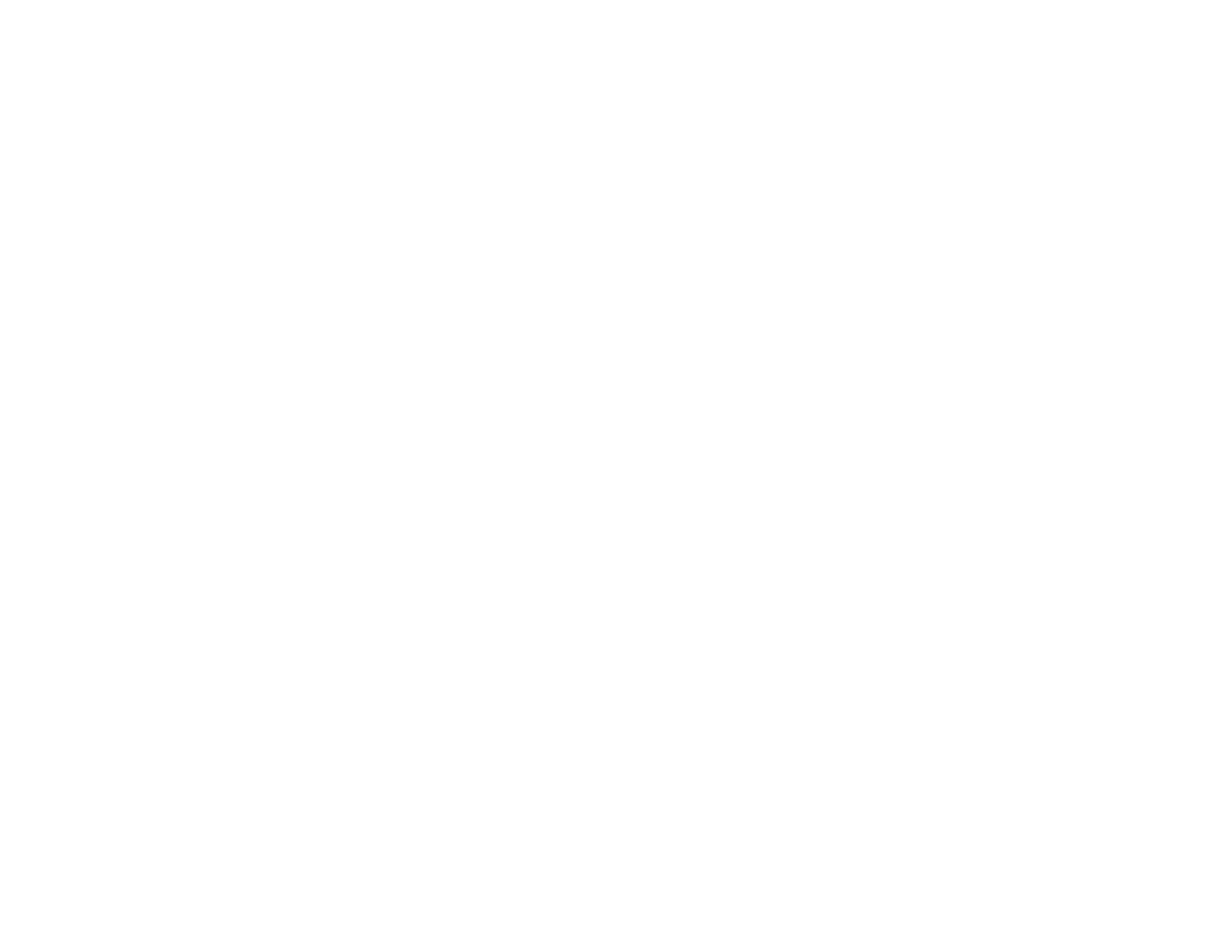
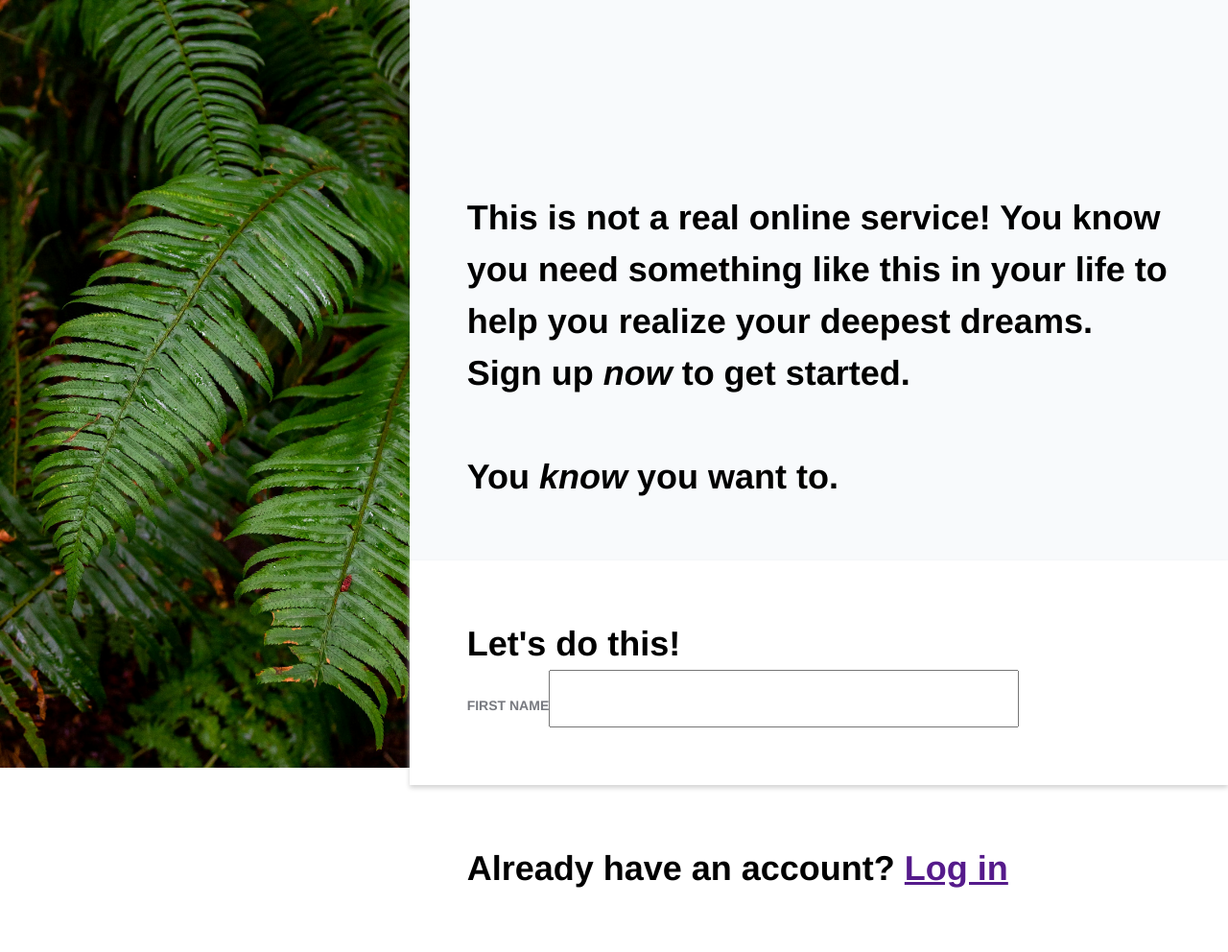
Before and after one commit to TheSeagullDev/odin-sign-up-form, a plain HTML site: page index.html in a window 1280 px wide. Shown: the whole page at 96% size. Before the commit the page ends 800 px from the top, so only its background shows below. Drawn offline with Linux system fonts and the light colour scheme.

Commit message:
Create initial layout and start building form

```diff
--- a/index.html
+++ b/index.html
@@ -7,5 +7,20 @@
     <link rel="stylesheet" href="styles.css">
 </head>
 <body>
+    <div class="main-container">
+        <div class="sidebar">
+            <img src="bg-image.jpg" class="bg-image">
+        </div>
+        <div class="content">
+            <div class="hero">This is not a real online service! You know you need something like this in your life to help you realize your deepest dreams. Sign up <i>now</i> to get started.<br><br> You <i>know</i> you want to.</div>
+            <div class="form">
+                <form action="" method="get">
+                    <h2>Let's do this!</h1>
+                    <label for="fmname">FIRST NAME</label><input type="text" >
+                </form>
+            </div>
+            <div class="footer">Already have an account? <a href="">Log in</a></div>
+        </div>
+    </div>
 </body>
 </html>
--- a/styles.css
+++ b/styles.css
@@ -0,0 +1,106 @@
+@font-face {
+    font-family: norse-bold;
+    src: url(Norse-Bold.otf);
+}
+
+/* 1. Use a more-intuitive box-sizing model */
+*, *::before, *::after {
+    box-sizing: border-box;
+  }
+
+  /* 2. Remove default margin */
+  * {
+    margin: 0;
+  }
+
+  body {
+    /* 3. Add accessible line-height */
+    line-height: 1.5;
+    /* 4. Improve text rendering */
+    -webkit-font-smoothing: antialiased;
+  }
+
+  /* 5. Improve media defaults */
+  img, picture, video, canvas, svg {
+    display: block;
+    max-width: 100%;
+  }
+
+  /* 6. Inherit fonts for form controls */
+  input, button, textarea, select {
+    font: inherit;
+  }
+
+  /* 7. Avoid text overflows */
+  p, h1, h2, h3, h4, h5, h6 {
+    overflow-wrap: break-word;
+  }
+
+  /* 8. Improve line wrapping */
+  p {
+    text-wrap: pretty;
+  }
+  h1, h2, h3, h4, h5, h6 {
+    text-wrap: balance;
+  }
+
+  /*
+    9. Create a root stacking context
+  */
+  #root, #__next {
+    isolation: isolate;
+  }
+
+body {
+    margin: 0;
+    height: 100vh;
+}
+
+.main-container {
+    display: flex;
+    width: 100%;
+    height: 100%;
+}
+
+.bg-image {
+    max-width: 100%;
+    height: 100%;
+    object-fit: cover;
+}
+
+.sidebar {
+    flex: 1;
+}
+
+.content {
+    flex: 2;
+    background-color: #f8fafc;
+    display: flex;
+    flex-direction: column;
+    font-family: helvetica;
+    font-weight: bold;
+    font-size: 36px;
+}
+
+.form, .hero, .footer {
+    flex: 1;
+    padding: 60px;
+}
+
+.hero {
+    padding-top: 200px;
+}
+
+.form {
+    background-color: white;
+    box-shadow: 0px 3px 5px lightgray;
+}
+
+h2 {
+    font-size: 36px;
+}
+
+label {
+    font-size: 14px;
+    color: #787a80;
+}
```
